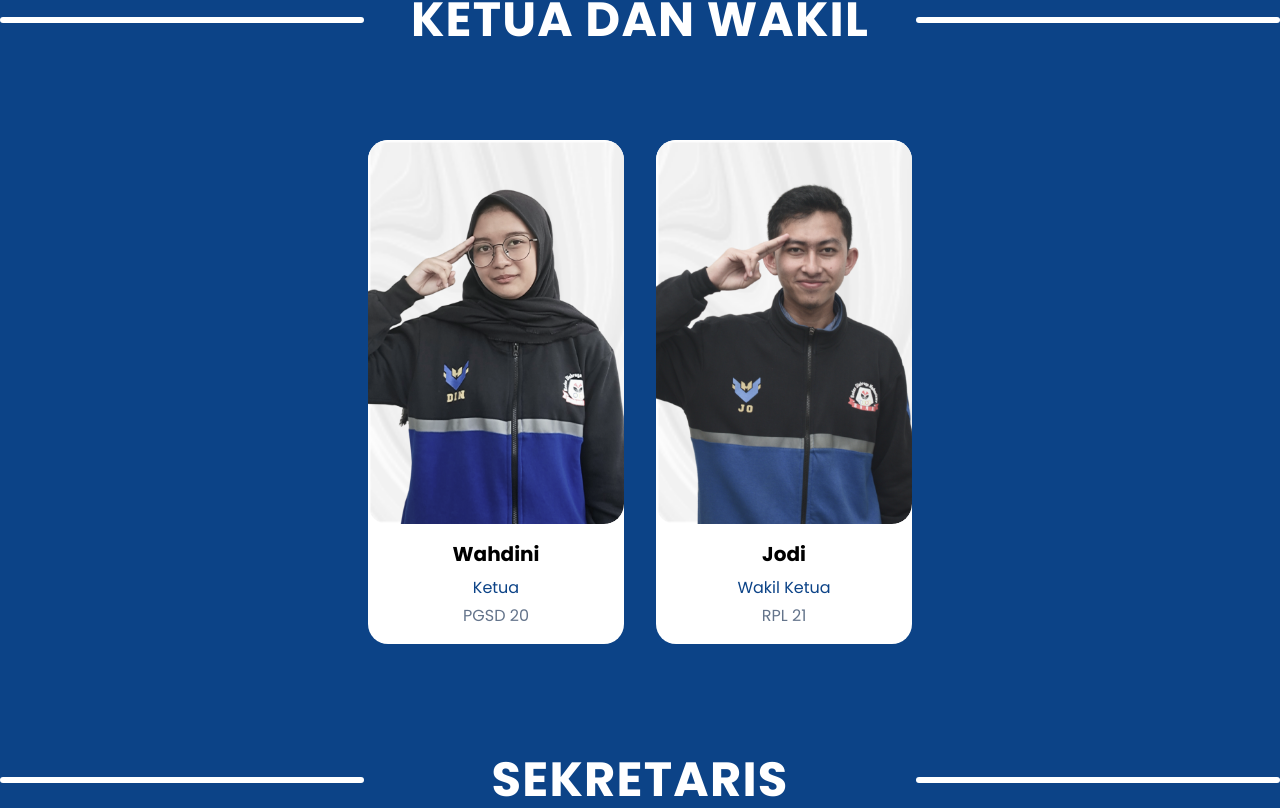
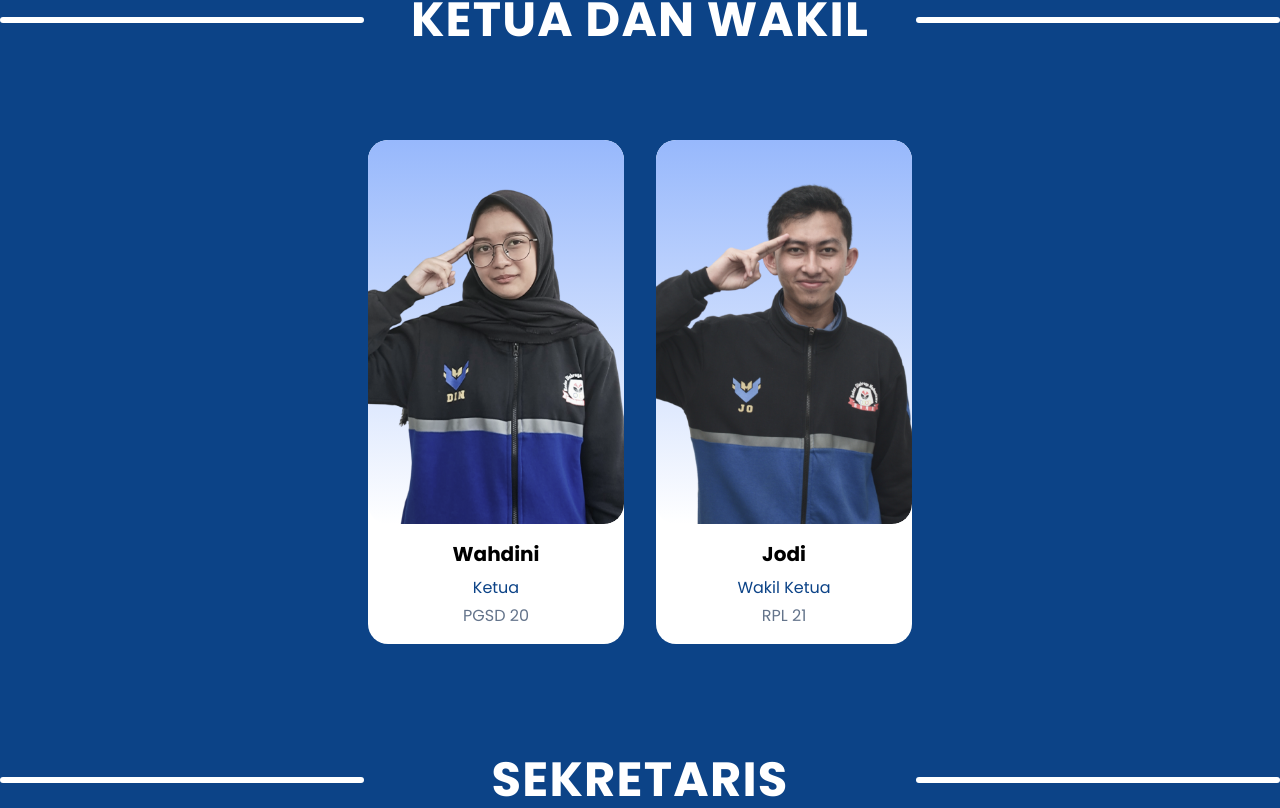
Before and after one commit to fathonizkrngrh/web-boma, a React (Create React App) app: page /pengurus in a window 1280 px wide. Shown: the part 712-1520 px from the top of the page. Built offline with nearby package versions, Linux system fonts and the light colour scheme.

Commit message:
Page kegiatan

```diff
--- a/src/App.js
+++ b/src/App.js
@@ -6,6 +6,7 @@ import Soon from "./pages/ComingSoon";
 import Footer from "./components/Footer";
 import Pengurus from "./pages/Pengurus";
 import TentangKami from "./pages/TentangKami";
+import Kegiatan from "./pages/Kegiatan";
 
 function App() {
   return (
@@ -17,7 +18,7 @@ function App() {
           <Route path="/pengurus" element={<Pengurus />} />
           <Route path="/tentang-kami" element={<TentangKami />} />
           <Route path="/artikel" element={<Soon page="Artikel" />} />
-          <Route path="/kegiatan" element={<Soon page="Kegiatan" />} />
+          <Route path="/kegiatan" element={<Kegiatan />} />
         </Route>
       </Routes>
       <Footer />
--- a/src/components/CardPengurus.jsx
+++ b/src/components/CardPengurus.jsx
@@ -4,8 +4,8 @@ const CardPengurus = ({ nama, jabatan, prodi, img }) => {
   return (
     <div>
       <div className="flex justify-between flex-col md:w-48 lg:w-64 w-36 rounded-[20px]   md:mx-4 sm:mx-2 mx-2 my-5 pengurus-card bg-white ">
-        <div className="w-full  rounded-[20px] overflow-hidden bg-cover bg-card">
-          {/* <div className="w-full  rounded-[20px] overflow-hidden bg-gradient-to-b from-[#97B8FC] to-white"> */}
+        {/* <div className="w-full  rounded-[20px] overflow-hidden bg-cover bg-card"> */}
+          <div className="w-full  rounded-[20px] overflow-hidden bg-gradient-to-b from-[#97B8FC] to-white">
           <img
             class="object-cover w-full lg:h-96 h-72 rounded-[20px] duration-700 transition ease-in-out delay-150"
             src={img}
--- /dev/null
+++ b/src/pages/Kegiatan.jsx
@@ -0,0 +1,12 @@
+import React from "react";
+import Hero from "../components/Hero";
+
+const Kegiatan = () => {
+  return (
+    <div>
+      <Hero title="Kegiatan" subtitle="Program Kerja dan Kegiatan" />
+    </div>
+  );
+};
+
+export default Kegiatan;
```
